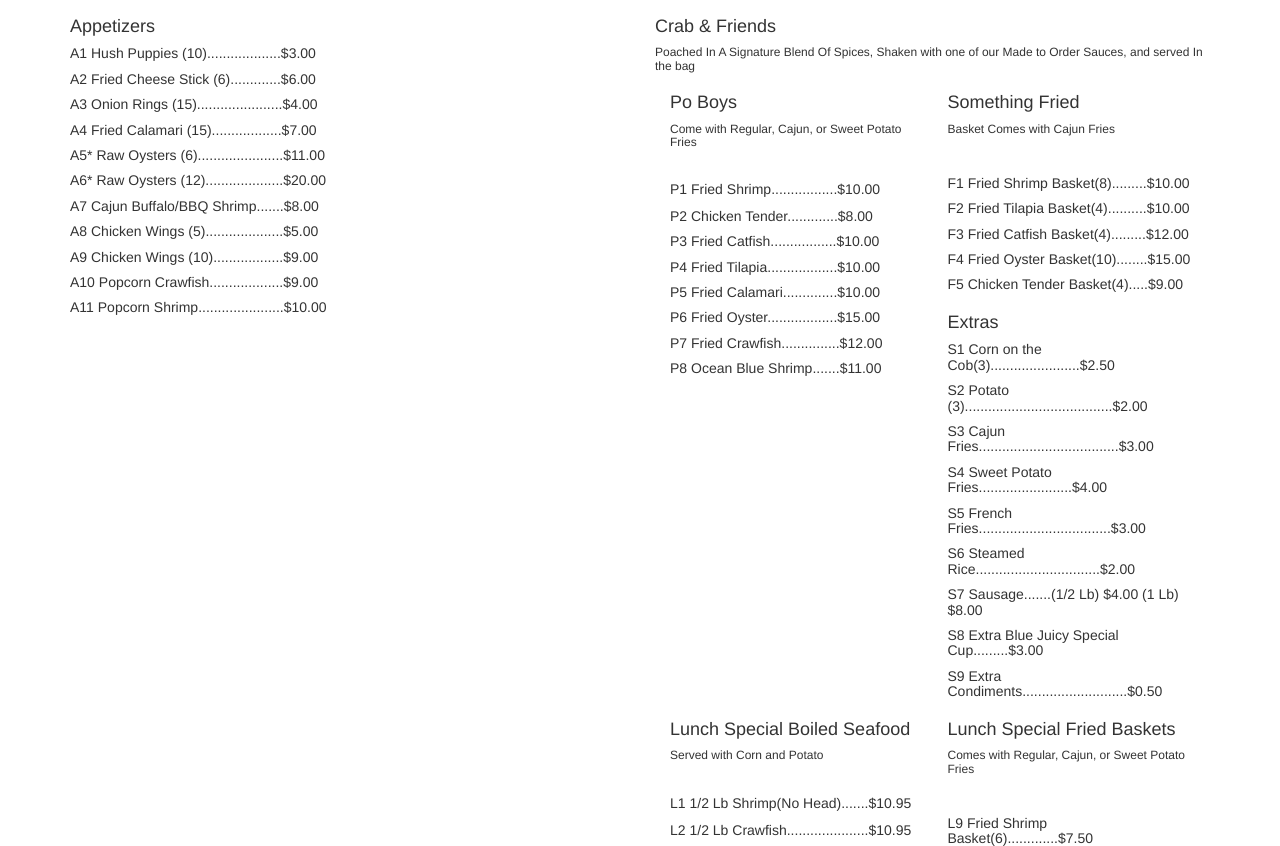
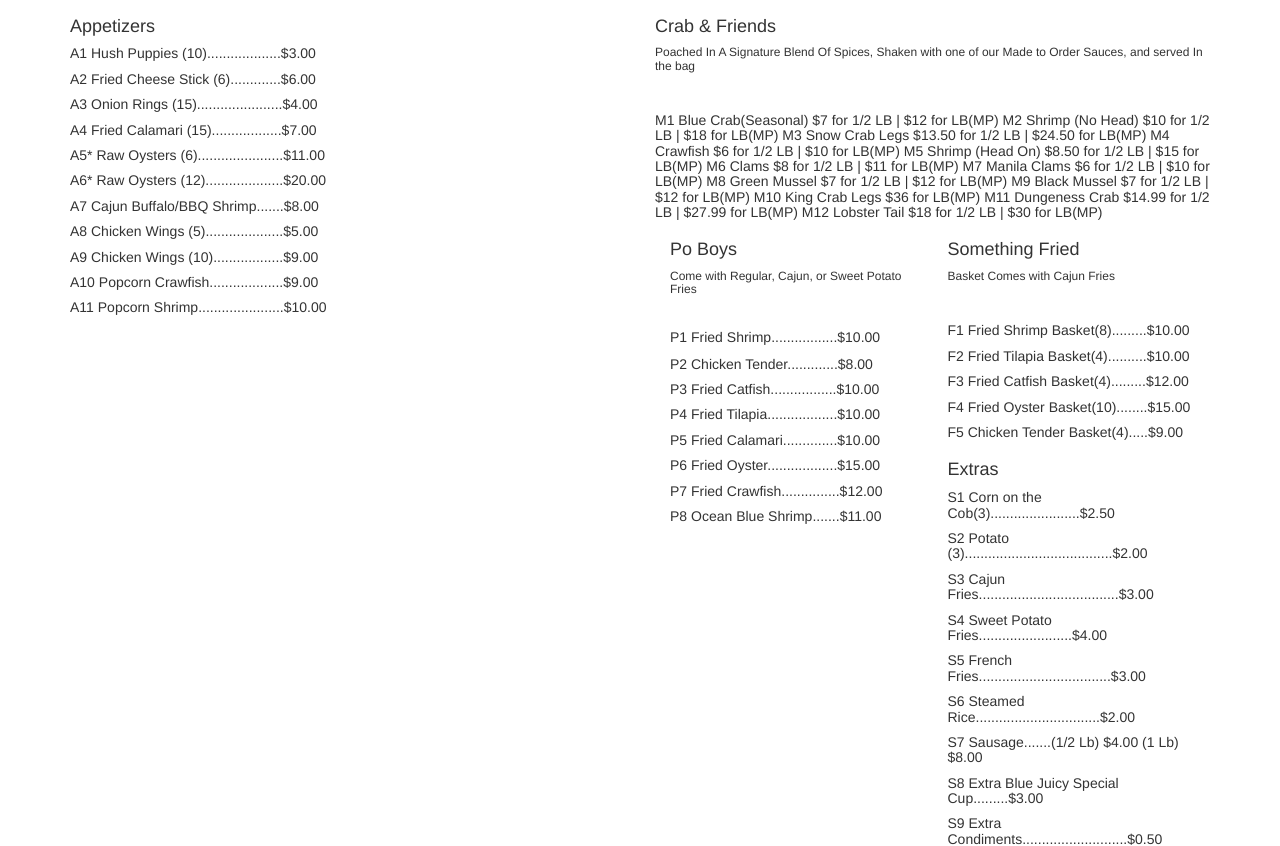
Before and after one commit to OwO-OwO/rest, a plain HTML site: page index.html in a window 1280 px wide. Shown: the part 1080-1926 px from the top of the page. Drawn offline with nearby package versions, Linux system fonts and the light colour scheme; a script that the page names is missing.

Commit message:
Update index.html

```diff
--- a/index.html
+++ b/index.html
@@ -92,9 +92,22 @@
 			  </div>
 
 		    <div class="col-sm-6"><h4>Crab & Friends</h4>
+			<h6>Poached In A Signature Blend Of Spices, Shaken with one of our Made to Order Sauces, and served In the bag</h6>
+			<br>
 			<h5>
-			<h6>Poached In A Signature Blend Of Spices, Shaken with one of our Made to Order Sauces, and served In the bag</h6>
-
+			    <span>M1 Blue Crab(Seasonal) $7 for 1/2 LB | $12 for LB(MP)</span>
+				<span>M2 Shrimp (No Head) $10 for 1/2 LB | $18 for LB(MP)</span>
+				<span>M3 Snow Crab Legs $13.50 for 1/2 LB | $24.50 for LB(MP)</span>
+				<span>M4 Crawfish $6 for 1/2 LB | $10 for LB(MP)</span>
+				<span>M5 Shrimp (Head On) $8.50 for 1/2 LB | $15 for LB(MP)</span>
+				<span>M6 Clams $8 for 1/2 LB | $11 for LB(MP)</span>
+				<span>M7 Manila Clams $6 for 1/2 LB | $10 for LB(MP)</span>
+				<span>M8 Green Mussel $7 for 1/2 LB | $12 for LB(MP)</span>
+				<span>M9 Black Mussel $7 for 1/2 LB | $12 for LB(MP)</span>
+				<span>M10 King Crab Legs $36 for LB(MP)</span>
+				<span>M11 Dungeness Crab $14.99 for 1/2 LB | $27.99 for LB(MP)</span>
+				<span>M12 Lobster Tail $18 for 1/2 LB | $30 for LB(MP)</span>
+			    </h5>
                     <div class="col-sm-6"><h4>Po Boys</h4>
 					<h5>
 
```
